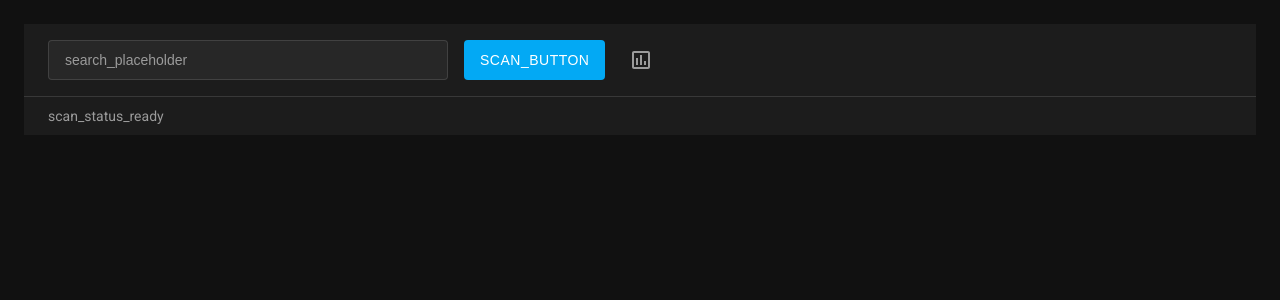
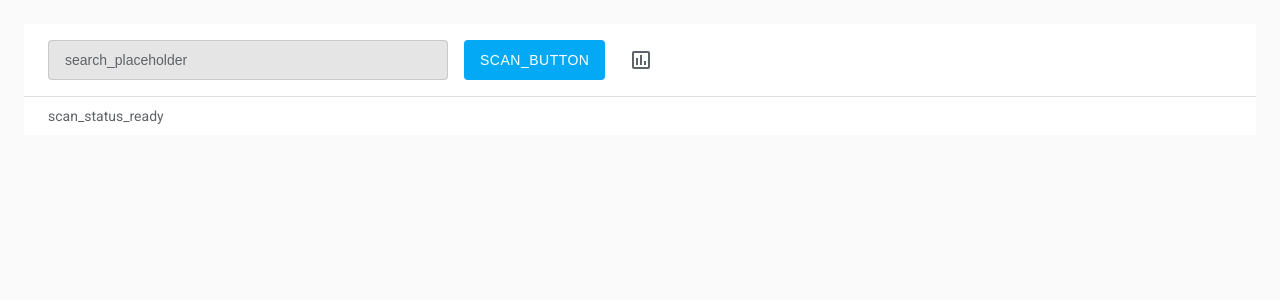
Before and after one commit to filmgarage/ha-addon-shelly-scanner, a Flask app: page / in a window 1280 px wide. Shown: the top 300 px of the page. Run offline with Flask 3, Linux system fonts and the light colour scheme.

Commit message:
Update ha-style.css to dark/light mode

```diff
--- a/app/static/ha-style.css
+++ b/app/static/ha-style.css
@@ -10,30 +10,49 @@
   --secondary-background-color: #e5e5e5;
   --divider-color: rgba(0, 0, 0, 0.12);
   --card-background-color: #ffffff;
+  --secondary-text-color: #5f6368;
+  --disabled-text-color: #9e9e9e;
 
-  /* Dark theme colors (HA default) */
-  --ha-card-background: #1c1c1c;
-  --primary-text-color: #e1e1e1;
-  --secondary-text-color: #9b9b9b;
-  --disabled-text-color: #6f6f6f;
-  --sidebar-selected-text-color: #ffffff;
-  --sidebar-selected-icon-color: #ffffff;
-
-  /* Data table specific */
-  --mdc-theme-surface: #111111;
-  --mdc-theme-on-surface: #e1e1e1;
-  --data-table-background-color: #1c1c1c;
+  /* Data table specific - light mode */
+  --mdc-theme-surface: #ffffff;
+  --mdc-theme-on-surface: #212121;
+  --data-table-background-color: #ffffff;
+  --data-table-border-color: rgba(0, 0, 0, 0.12);
   --mdc-ripple-color: rgba(3, 169, 244, 0.12);
+  --row-hover-color: rgba(0, 0, 0, 0.04);
+  --row-border-color: rgba(0, 0, 0, 0.06);
 
   /* State colors */
   --state-icon-active-color: #03a9f4;
-  --state-icon-unavailable-color: #6f6f6f;
+  --state-icon-unavailable-color: #9e9e9e;
   --state-on-color: #66bb6a;
   --state-off-color: #f44336;
 
   /* Spacing */
   --mdc-layout-grid-margin: 24px;
   --mdc-layout-grid-gutter: 24px;
+}
+
+/* Dark mode overrides */
+@media (prefers-color-scheme: dark) {
+  :root {
+    /* Dark theme colors */
+    --text-primary-color: #e1e1e1;
+    --primary-background-color: #111111;
+    --secondary-background-color: #1c1c1c;
+    --card-background-color: #1c1c1c;
+    --secondary-text-color: #9b9b9b;
+    --disabled-text-color: #6f6f6f;
+    --divider-color: rgba(255, 255, 255, 0.12);
+
+    /* Data table specific - dark mode */
+    --mdc-theme-surface: #111111;
+    --mdc-theme-on-surface: #e1e1e1;
+    --data-table-background-color: #1c1c1c;
+    --data-table-border-color: rgba(255, 255, 255, 0.12);
+    --row-hover-color: rgba(255, 255, 255, 0.04);
+    --row-border-color: rgba(255, 255, 255, 0.06);
+  }
 }
 
 * {
@@ -44,8 +63,8 @@
 
 body {
   font-family: Roboto, sans-serif;
-  background: #111111;
-  color: var(--primary-text-color);
+  background: var(--primary-background-color);
+  color: var(--text-primary-color);
   line-height: 1.6;
   -webkit-font-smoothing: antialiased;
   -moz-osx-font-smoothing: grayscale;
@@ -210,8 +229,8 @@ body {
   align-items: center;
   gap: 16px;
   padding: 16px 24px;
-  background-color: var(--ha-card-background);
-  border-bottom: 1px solid rgba(255, 255, 255, 0.12);
+  background-color: var(--card-background-color);
+  border-bottom: 1px solid var(--data-table-border-color);
   min-height: 64px;
 }
 
@@ -224,20 +243,18 @@ body {
   height: 40px;
   width: 100%;
   position: relative;
-  background-color: rgba(255, 255, 255, 0.05);
+  background-color: var(--secondary-background-color);
   border-radius: 4px;
-  border: 1px solid rgba(255, 255, 255, 0.12);
+  border: 1px solid var(--divider-color);
   transition: all 200ms cubic-bezier(0.4, 0, 0.2, 1);
 }
 
 .mdc-text-field:hover {
-  border-color: rgba(255, 255, 255, 0.24);
-  background-color: rgba(255, 255, 255, 0.07);
+  border-color: var(--secondary-text-color);
 }
 
 .mdc-text-field:focus-within {
   border-color: var(--primary-color);
-  background-color: rgba(255, 255, 255, 0.09);
 }
 
 .mdc-text-field__input {
@@ -246,7 +263,7 @@ body {
   padding: 0 16px;
   border: none;
   background: transparent;
-  color: var(--primary-text-color);
+  color: var(--text-primary-color);
   font-size: 14px;
   outline: none;
 }
```
Also changed, not shown: other parts of app/static/ha-style.css (+21 -15 lines).
